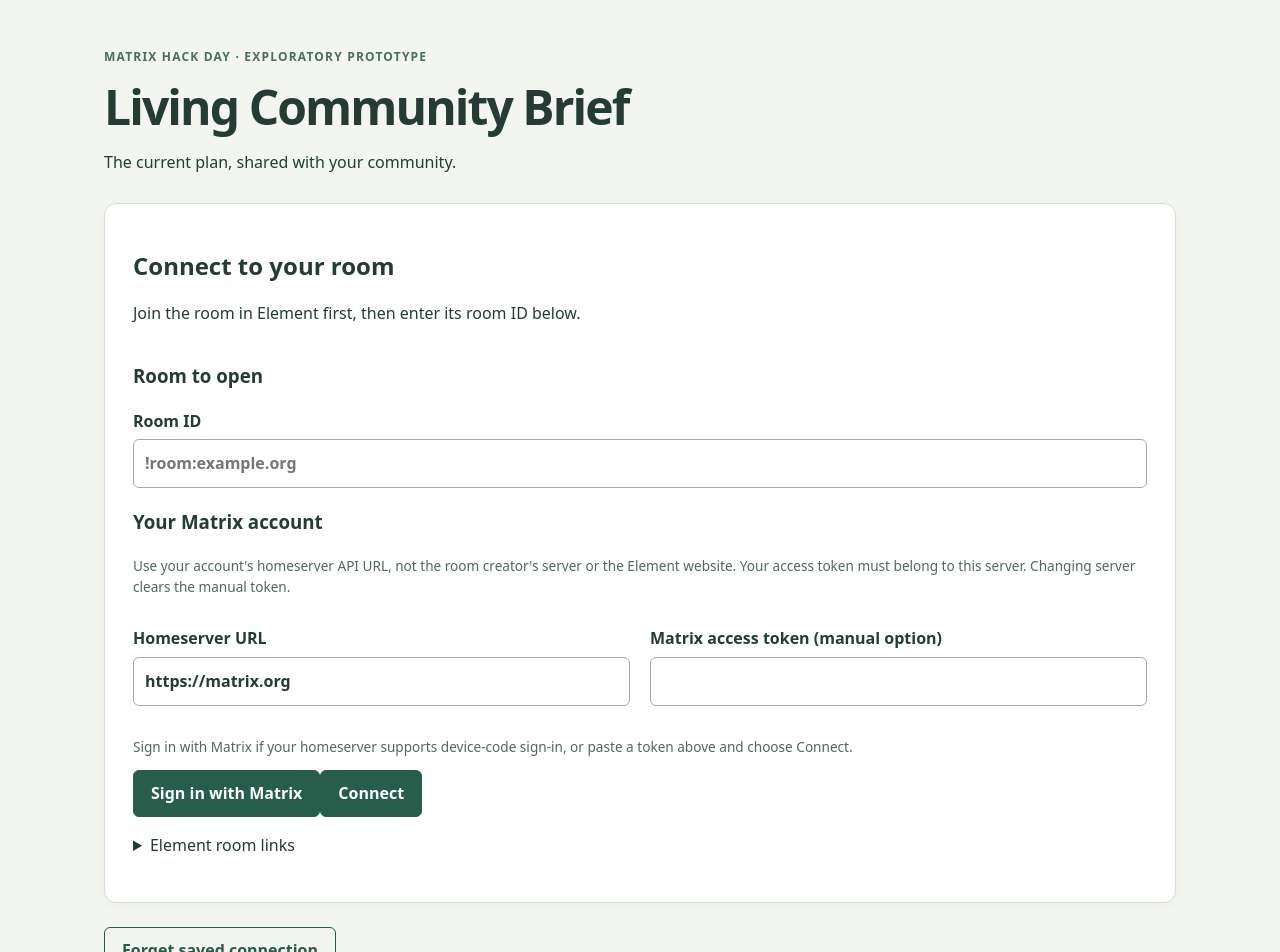
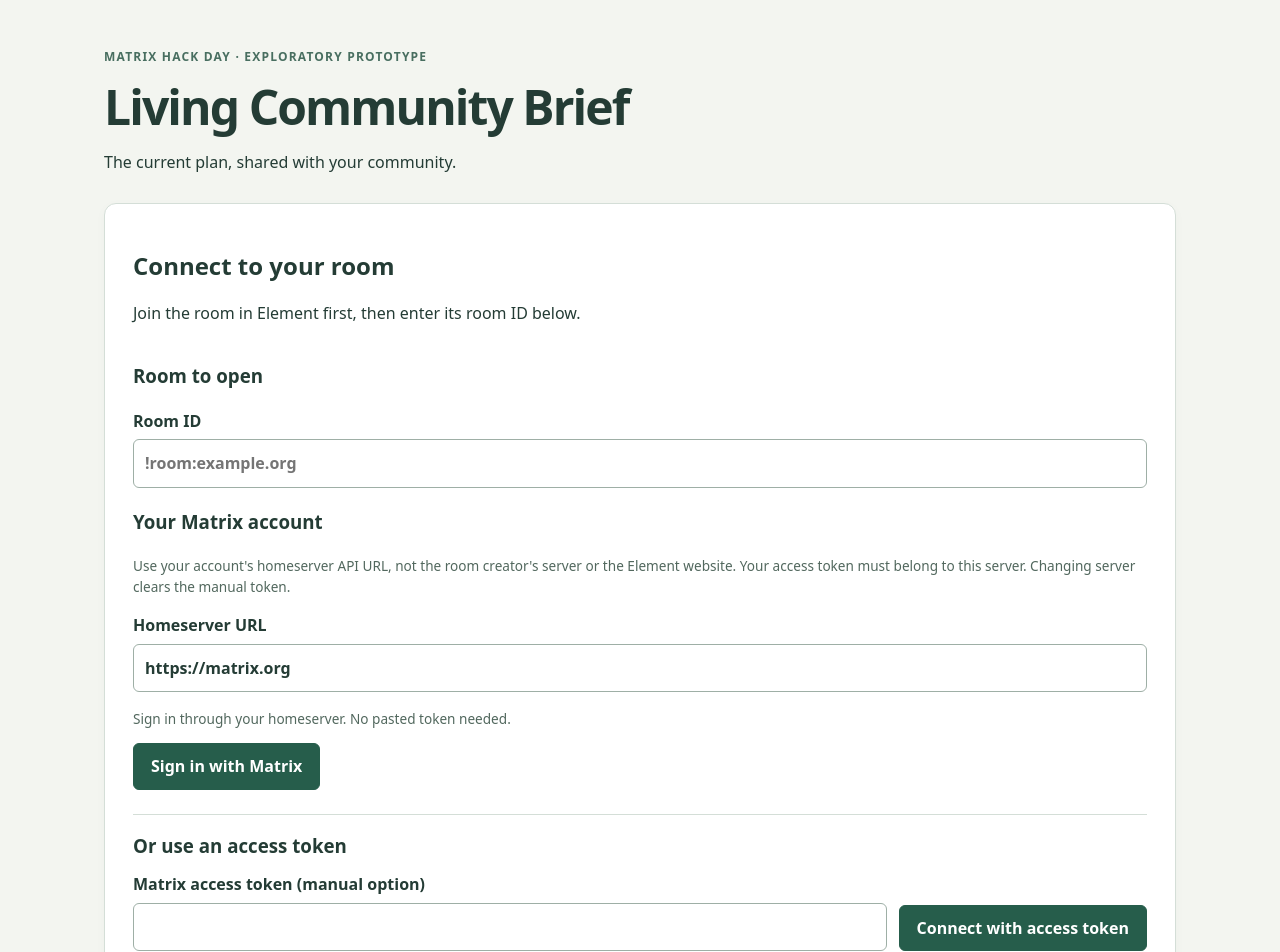
Before and after one commit to justinvic19/matrix-community-brief, a React (Vite) app: page / in a window 1280 px wide. Shown: the top 952 px of the page. Built offline with nearby package versions, Linux system fonts and the light colour scheme.

Commit message:
Group manual token input with its connect button

```diff
--- a/src/App.tsx
+++ b/src/App.tsx
@@ -142,11 +142,8 @@ export default function App() {
         <label>Room ID<input name="roomId" placeholder="!room:example.org" value={connection.roomId} onChange={e => changeConnection('roomId', e.target.value)} required /></label>
         <h3>Your Matrix account</h3>
         <p className="muted" id="homeserver-help">Use your account's homeserver API URL, not the room creator's server or the Element website. Your access token must belong to this server. Changing server clears the manual token.</p>
-        <div className="account-connection-fields">
           <label>Homeserver URL<input name="homeserver" type="url" placeholder="https://matrix.org" value={connection.homeserver} onChange={e => changeConnection('homeserver', e.target.value)} aria-describedby="homeserver-help" required /></label>
-          <label>Matrix access token (manual option)<input name="token" type="password" autoComplete="off" value={connection.token} onChange={e => changeConnection('token', e.target.value)} /></label>
-        </div>
-        <p className="muted">Sign in with Matrix if your homeserver supports device-code sign-in, or paste a token above and choose Connect.</p>
+        <p className="muted">Sign in through your homeserver. No pasted token needed.</p>
         {oauthSession && oauthSession.homeserver === (() => { try { return normalizeHomeserver(connection.homeserver); } catch { return ''; } })() && <button type="button" onClick={() => void connectWithSavedSession()}>{busy ? 'Connecting…' : `Continue as ${oauthSession.userId}`}</button>}
         <button type="button" onClick={() => void startMatrixSignIn()}>{busy ? 'Signing in…' : oauthSession ? 'Sign in with a different account' : 'Sign in with Matrix'}</button>
         {loginPrompt && <div className="notice" role="status">
@@ -154,7 +151,13 @@ export default function App() {
           <p><a href={loginPrompt.verificationUriComplete || loginPrompt.verificationUri} target="_blank" rel="noopener noreferrer">Open the homeserver sign-in page</a></p>
           <p>Enter this one-time code: <strong className="device-code">{loginPrompt.userCode}</strong></p>
         </div>}
-        <button type="submit">{busy ? 'Connecting…' : 'Connect'}</button>
+        <section className="manual-connection" aria-label="Connect with an access token">
+          <h3>Or use an access token</h3>
+          <div className="manual-connection-fields">
+            <label>Matrix access token (manual option)<input name="token" type="password" autoComplete="off" value={connection.token} onChange={e => changeConnection('token', e.target.value)} /></label>
+            <button type="submit">{busy ? 'Connecting…' : 'Connect with access token'}</button>
+          </div>
+        </section>
         <details className="element-settings"><summary>Element room links</summary>
           <label>Element Web URL (optional)<input name="elementWebUrl" type="url" placeholder={defaultElementWebUrl(connection.homeserver)} value={connection.elementWebUrl ?? ''} onChange={e => changeConnection('elementWebUrl', e.target.value)} aria-describedby="element-web-help" /></label>
           <p id="element-web-help" className="muted">Use the address of the Element website where you are signed in. Leave blank to use {defaultElementWebUrl(connection.homeserver)}. Changing homeserver resets this preference.</p>
--- a/src/styles.css
+++ b/src/styles.css
@@ -57,4 +57,4 @@ main{max-width:1120px}
 .icon-button:hover{background:#1e4c3d;border-color:#1e4c3d}
 .summary-icon{width:16px;height:16px;flex:none;color:currentColor;vertical-align:middle}
 .activity-summary-fact{align-items:center}
-.account-connection-fields{display:grid;grid-template-columns:1fr 1fr;gap:20px}.account-connection-fields label{min-width:0}@media(max-width:640px){.account-connection-fields{grid-template-columns:1fr;gap:0}}
+.manual-connection{margin-top:24px;padding-top:16px;border-top:1px solid #d4ded7}.manual-connection h3{margin:0 0 12px}.manual-connection-fields{display:flex;align-items:flex-end;gap:12px}.manual-connection-fields label{flex:1;min-width:0;margin:0}.manual-connection-fields button{flex-shrink:0}@media(max-width:640px){.manual-connection-fields{flex-direction:column;align-items:stretch}}
```
Also changed, not shown: 1 other file (tests, documents, lock files or other folders).
